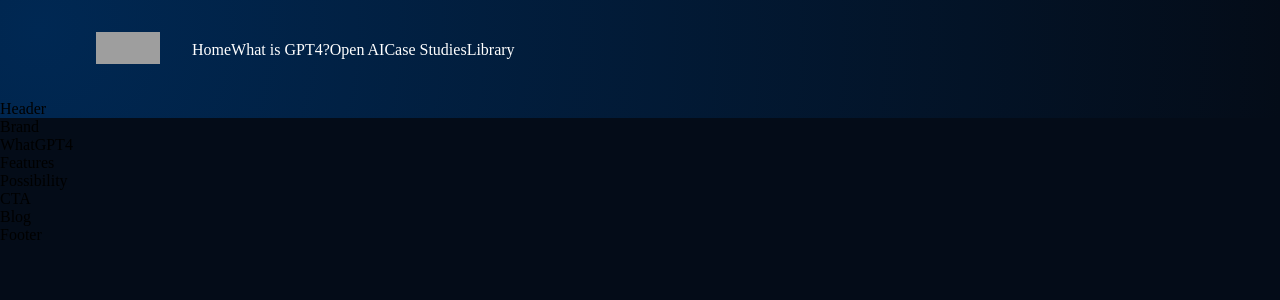
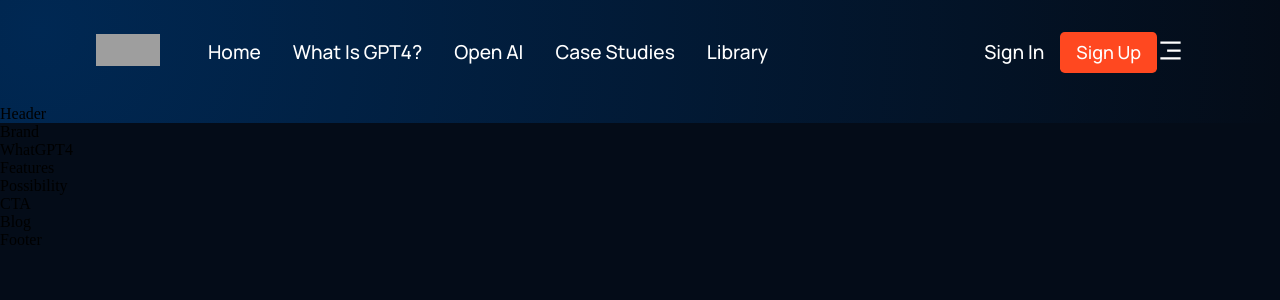
Before and after one commit to PonyDiehl/react_front_end_practice, a React (Create React App) app: page / in a window 1280 px wide. Shown: the top 300 px of the page. Built offline with nearby package versions, Linux system fonts and the light colour scheme; grey boxes are pictures that could not be loaded.

Commit message:
navbar-3

```diff
--- a/src/components /navbar/Navbar.jsx
+++ b/src/components /navbar/Navbar.jsx
@@ -1,9 +1,19 @@
-import React from 'react';
-import { RiMenu3Line, RiCloseLi } from 'react-icons/ri';
+import React, {useState} from 'react';
+import { RiMenu3Line, RiCloseLi, RiCloseCircleLine } from 'react-icons/ri';
 import logo from '../../assets/GPT-3.svg';
 import './navbar.css';
 
+const Menu =() => (
+  <>
+  <p><a href='#home'>Home</a></p>
+          <p><a href='#wgpt3'>What is GPT4?</a></p>
+          <p><a href='#possibility'>Open AI</a></p>
+          <p><a href='#features'>Case Studies</a></p>
+          <p><a href='#blog'>Library</a></p>
+  </>
+)
 const Navbar = () => {
+  const[toggleMenu, setToggleMenu] = useState(false);
   return (
     <div className="gpt4__navbar">
       <div className="gpt4__navbar-links">
@@ -11,12 +21,26 @@ const Navbar = () => {
           <img src= {logo} alt="logo"/>
         </div>
         <div className="gpt4__navbar-links_container">
-          <p><a href='#home'>Home</a></p>
-          <p><a href='#wgpt3'>What is GPT4?</a></p>
-          <p><a href='#possibility'>Open AI</a></p>
-          <p><a href='#features'>Case Studies</a></p>
-          <p><a href='#blog'>Library</a></p>
+         <Menu/>
         </div>
+      </div>
+      <div className='gpt4__navbar-sign'>
+        <p>Sign In</p>
+        <button type='button'>Sign Up</button>
+      </div>
+      <div className='gpt4_navbar-menu'>
+        {toggleMenu
+        ? <RiCloseCircleLine color='#fff' size={27} onClick={ () => setToggleMenu(false)} />
+        : <RiMenu3Line color='#fff' size={27} onClick={() => setToggleMenu(true)} />
+        }
+
+        { toggleMenu && (
+          <div className='gpt4__navbar-menu_container scale-up-center'>
+            <div className='gpt4__navbar-menu_container-links'>
+            <Menu/>
+            </div>
+          </div>
+        )}
       </div>
     </div>
   )
--- a/src/components /navbar/navbar.css
+++ b/src/components /navbar/navbar.css
@@ -31,4 +31,26 @@
 .gpt4__navbar-sign p,
 .gpt4__navbar-menu_conntainer p{
     color: #fff;
+    font-family: var(--font-family);
+    font-weight: 500;
+    font-size: 1.2rem;
+    line-height: 1.7rem;
+    text-transform: capitalize;
+
+    margin: 0 1rem;
+    cursor: pointer;
 }
+.gpt4__navbar-sign button,
+.gpt4__navbar-menu_conntainer button {
+    padding: 0.5rem 1rem;
+    color:#fff;
+    background: #ff4820;
+    font-family: var(--font-family);
+    font-weight: 500;
+    font-size: 1.125rem;
+    line-height: 1.56rem;
+    border-radius: .3rem;
+    border: 0;
+    outline: none;
+    cursor: pointer;
+}
```
